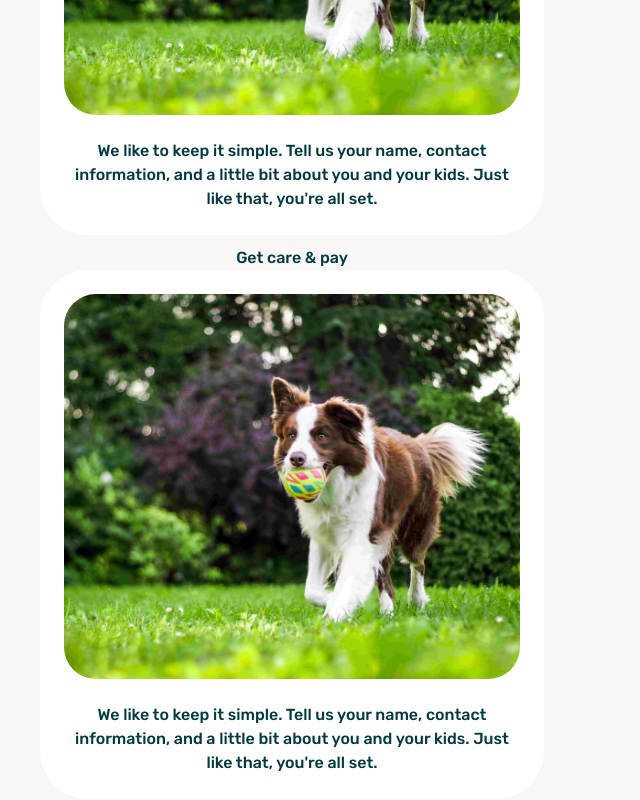
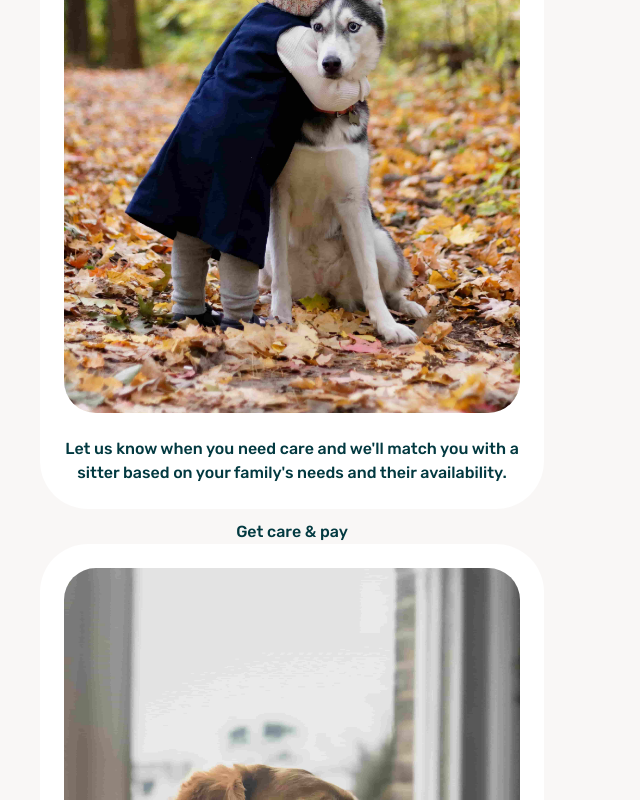
Before and after one commit to samsonc89/otter-replica, a React (Vite) app: page / in a window 1280 px wide. Shown: the part 2320-3120 px from the top of the page, without its empty margins (0-640 px from the left). Built offline with nearby package versions, Linux system fonts and the light colour scheme.

Commit message:
Add images for remaining tabs

```diff
--- a/src/components/How/How.jsx
+++ b/src/components/How/How.jsx
@@ -1,12 +1,22 @@
 /* eslint-disable react/no-unescaped-entities */
 import "./how.css";
 import tabOneImg from "../../assets/tab1.jpg";
+import tabTwoImg from "../../assets/tab2.jpg";
+import tabThreeImg from "../../assets/tab3.jpg";
 import TabCard from "./TabCard";
 
 const How = () => {
   const tab1 = {
     img: tabOneImg,
     text: "We like to keep it simple. Tell us your name, contact information, and a little bit about you and your kids. Just like that, you're all set.",
+  };
+  const tab2 = {
+    img: tabTwoImg,
+    text: "Let us know when you need care and we'll match you with a sitter based on your family's needs and their availability.",
+  };
+  const tab3 = {
+    img: tabThreeImg,
+    text: "We've got it from here. Your sitter will show up so you can head out. After your booking wraps up you'll receive a payment request through our app.",
   };
 
   return (
@@ -34,13 +44,13 @@ const How = () => {
               <a href="/" className="how-tab">
                 Book a sitter
               </a>
-              <TabCard props={tab1} />
+              <TabCard props={tab2} />
             </div>
             <div className="tab-item">
               <a href="/" className="how-tab">
                 Get care & pay
               </a>
-              <TabCard props={tab1} />
+              <TabCard props={tab3} />
             </div>
           </div>
         </div>
```
Also changed, not shown: src/assets/tab2.jpg (added), src/assets/tab3.jpg (added).
